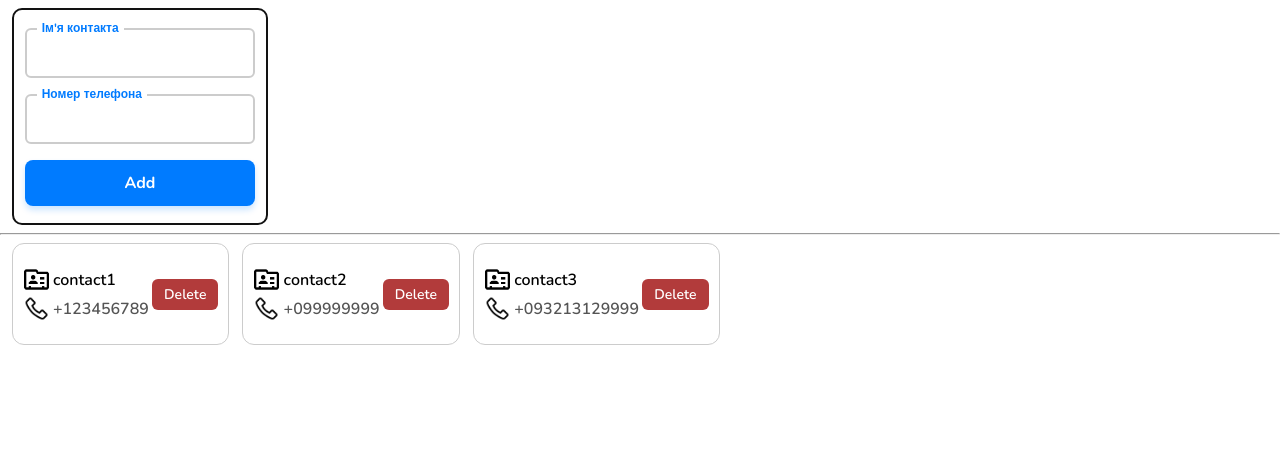
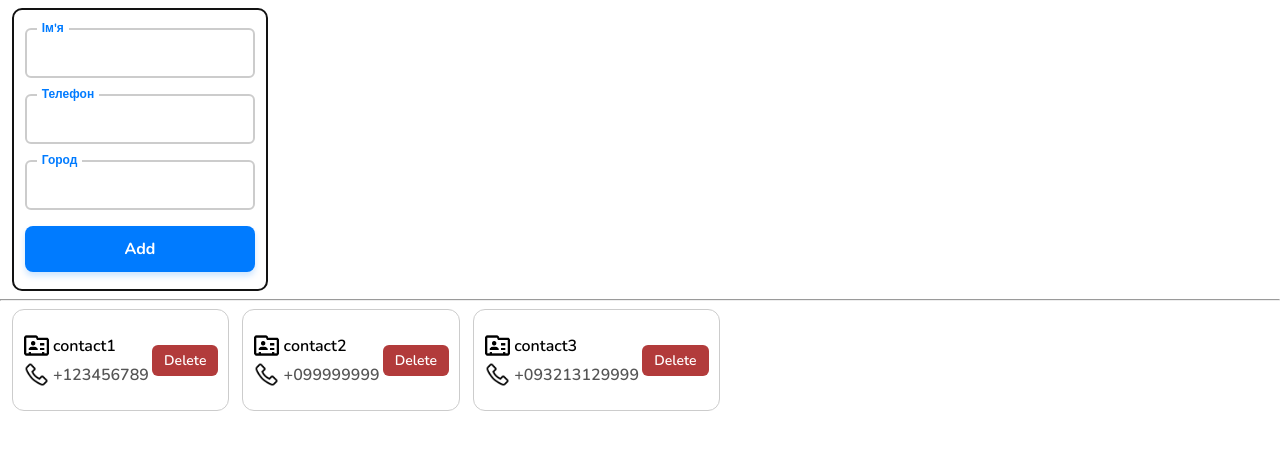
Before and after one commit to AndrewSharow/Form2Two, a React (Vite) app: page / in a window 1280 px wide. Shown: the top 450 px of the page. Built offline with nearby package versions, Linux system fonts and the light colour scheme.

Commit message:
Start work on Formik, added styles

```diff
--- a/package.json
+++ b/package.json
@@ -10,6 +10,7 @@
     "preview": "vite preview"
   },
   "dependencies": {
+    "formik": "^2.4.6",
     "react": "^19.0.0",
     "react-dom": "^19.0.0",
     "sass": "^1.85.1"
--- a/src/App.jsx
+++ b/src/App.jsx
@@ -3,12 +3,14 @@ import "./App.css";
 import ContactsList from "./components/ContactsList/ContactsList";
 import FormLite from "./components/FormLite/FormLite";
 import contactTemplate from "./assets/base_contacts.json";
+import FormHard from "./components/FormHard/FormHard";
 
 function App() {
   const [contactList, setcontactList] = useState(contactTemplate);
   return (
     <>
-      <FormLite setcontactList={setcontactList} />
+      {/* <FormLite setcontactList={setcontactList} /> */}
+      <FormHard></FormHard>
       <hr />
       <ContactsList contactList={contactList} setcontactList={setcontactList} />
     </>
--- /dev/null
+++ b/src/components/FormHard/FormHard.jsx
@@ -0,0 +1,39 @@
+import React from "react";
+import { Formik, Form, Field } from "formik";
+import s from "./FormHard.module.css";
+
+const FormHard = () => {
+  const initialValues = {
+    contactName: "",
+    contactPhoneNumber: "",
+    contactCity: "",
+  };
+  const handleSubmit = (values, options) => {
+    console.log("values", values);
+    console.log("options", options);
+    options.resetForm();
+  };
+  return (
+    <Formik initialValues={initialValues} onSubmit={handleSubmit}>
+      <Form className={s.Form}>
+        <label className={s.labelForm}>
+          <span>Ім'я</span>
+          <Field className={s.Field} name="contactName"></Field>
+        </label>
+        <label className={s.labelForm}>
+          <span>Телефон</span>
+          <Field className={s.Field} name="contactPhoneNumber"></Field>
+        </label>
+        <label className={s.labelForm}>
+          <span>Город</span>
+          <Field className={s.Field} name="contactCity"></Field>
+        </label>
+        <button type="submit" className={s.ButtonAdd}>
+          Add
+        </button>
+      </Form>
+    </Formik>
+  );
+};
+
+export default FormHard;
--- /dev/null
+++ b/src/components/FormHard/FormHard.module.css
@@ -0,0 +1,61 @@
+.Form {
+  margin: 1vh 0.9vw;
+  border: 2px solid #121212;
+  border-radius: 10px;
+  padding: 1.1rem 0.7rem;
+  display: inline-block;
+  position: relative;
+
+  & label {
+    width: 18vw;
+    position: relative;
+    display: flex;
+    flex-direction: column;
+    font-size: 14px;
+    color: #555;
+    font-weight: 500;
+    margin-bottom: 1rem;
+  }
+  & span {
+    position: absolute;
+    top: -8px;
+    left: 12px;
+    background: white;
+    padding: 0 5px;
+    font-size: 12px;
+    color: #007bff;
+    font-weight: bold;
+  }
+  & .Field {
+    width: 100%-12px;
+    padding: 12px;
+    border: 2px solid #ccc;
+    border-radius: 6px;
+    font-size: 16px;
+    outline: none;
+    transition: 0.3s ease-in-out;
+  }
+}
+
+.ButtonAdd {
+  width: 100%;
+  padding: 12px 20px;
+  font-size: 16px;
+  font-weight: bold;
+  color: white;
+  background-color: #007bff; /* Primary blue */
+  border: none;
+  border-radius: 8px;
+  cursor: pointer;
+  transition: all 0.3s ease-in-out;
+  box-shadow: 0 4px 6px rgba(0, 123, 255, 0.2);
+  &:hover {
+    background-color: #0056b3; /* Darker blue on hover */
+    box-shadow: 0 6px 10px rgba(0, 123, 255, 0.3);
+    transform: scale(1.025); /* Slight pop effect */
+  }
+  &:active {
+    background-color: #00408a;
+    transform: scale(0.98);
+  }
+}
```
Also changed, not shown: 1 other file (tests, documents, lock files or other folders).
